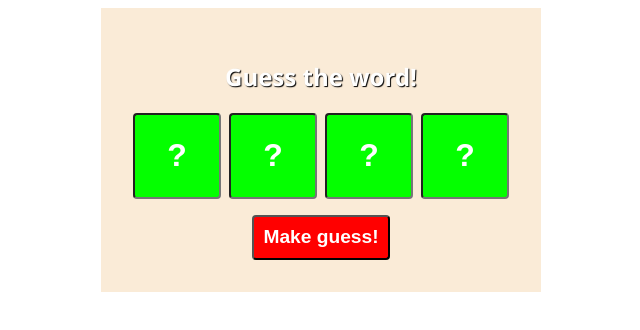
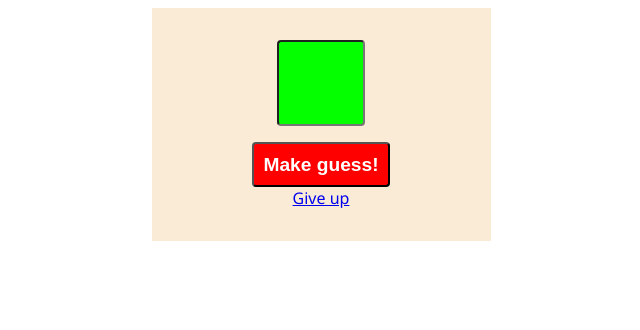
Before and after one commit to ANschoolacc/B7_INLAMNING_2_WORDL, a React (Vite) app in the folder wordl-react/: page / in a window 1280 px wide. Both pictures are taken after typing "Sample" into the empty fields and a click on the button "START". Shown: the top 330 px of the page, without its empty margins (319-959 px from the left). Built offline with nearby package versions, Linux system fonts and the light colour scheme.

Commit message:
Changed letterinput to normal textinput and added give up "button"

```diff
--- a/wordl-react/src/components/LetterInput.jsx
+++ b/wordl-react/src/components/LetterInput.jsx
@@ -1,18 +1,21 @@
+import { useState } from "react";
 
-export default function LetterInput() {
+export default function LetterInput({ onGuess }) {
+  const [newGuess, setNewGuess] = useState('');
 
   return (
     <>
-    <h2 className="wordlGame__title">Guess the word!</h2>
-    <form className="guess" action="">
-      <div className='guess__letterBox'>
-    <input className='guess__letterInput' type="text" maxLength={1} placeholder='?'></input>
-    <input className='guess__letterInput' type="text" maxLength={1} placeholder='?'></input>
-    <input className='guess__letterInput' type="text" maxLength={1} placeholder='?'></input>
-    <input className='guess__letterInput' type="text" maxLength={1} placeholder='?'></input>
-    </div>
+    <form className="guess" action="" onSubmit={(e) => {
+      e.preventDefault();
+      onGuess(newGuess)
+    }
+    }>
+      <input className='guess__letterInput' type="text" onChange={(e) => {
+        setNewGuess(e.target.value)
+      }}></input>
     <button className="guess__submit">Make guess!</button>
     </form>
+    <a href="/">Give up</a>
     </>
   );
 }
```
